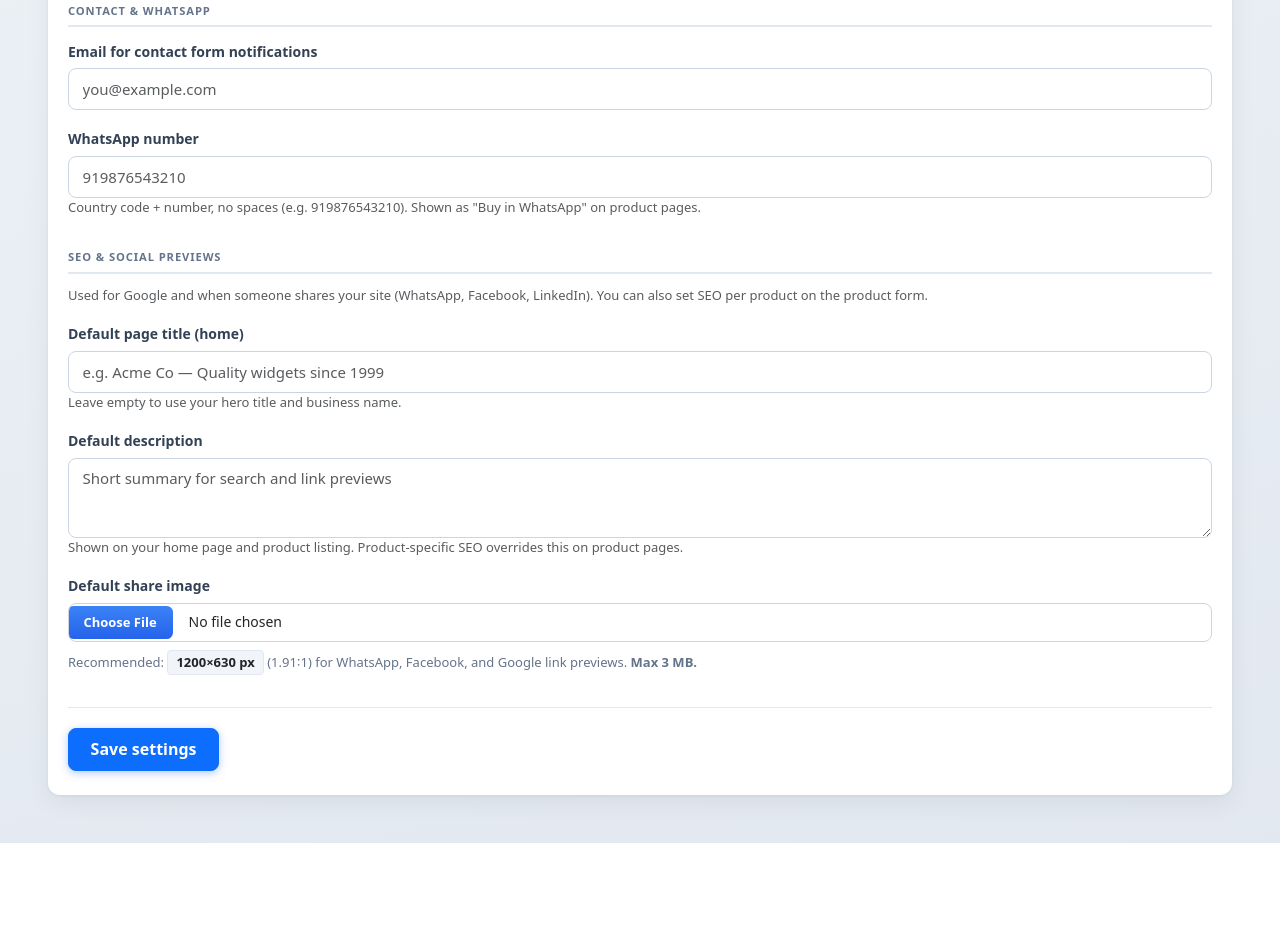
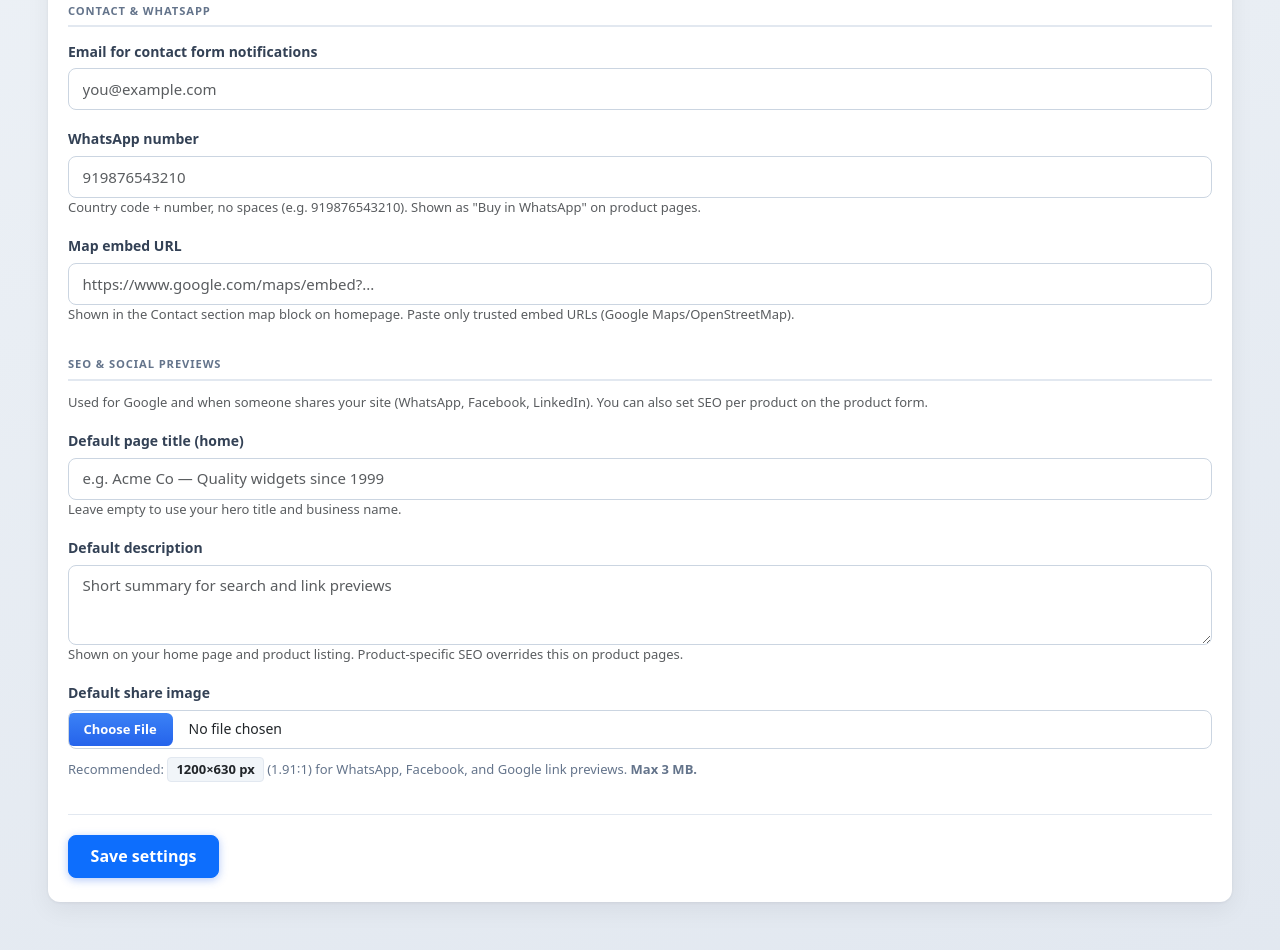
Before and after one commit to skdas007/siteforge, a Django app: template siteforge/templates/dashboard/settings.html in a window 1280 px wide. Shown: the part 1929-2879 px from the top of the page. Before the commit the page ends 2772 px from the top, so only its background shows below. Run offline with Django 5.2, Linux system fonts and the light colour scheme; the template is opened without the code that fills it: values that come from a table or form of the project are taken from there, others are empty; data comes from the database, SQL or seed files in the repository; some libraries are stand-ins or nearby versions.

Commit message:
add map to dynaimc

```diff
--- a/siteforge/apps/core/views.py
+++ b/siteforge/apps/core/views.py
@@ -98,7 +98,7 @@ class IndexView(TemplateView):
         context.setdefault("search_query", (self.request.GET.get("q") or "").strip())
         # Query param ?theme= for preview overrides
         q = self.request.GET.get("theme")
-        if q in ("default", "minimal", "clarity"):
+        if q in ("default", "minimal", "clarity", "aurora", "midnight", "blackred", "emeraldgold"):
             context["theme_slug"] = q
             _empty = Paginator([], HOME_PRODUCTS_PER_PAGE)
             context["products"] = _empty.page(1)
@@ -151,7 +151,7 @@ class IndexView(TemplateView):
             context["products"] = _empty.page(1)
             context["home_products_total_count"] = 0
 
-        if q in ("default", "minimal", "clarity"):
+        if q in ("default", "minimal", "clarity", "aurora", "midnight", "blackred", "emeraldgold"):
             add_seo_context(
                 self.request,
                 context,
--- a/siteforge/apps/tenants/forms.py
+++ b/siteforge/apps/tenants/forms.py
@@ -22,6 +22,11 @@ class SiteSettingsForm(forms.Form):
         required=False,
         label="WhatsApp number",
         help_text="With country code, no + or spaces (e.g. 919876543210). Used for 'Buy in WhatsApp' on product pages.",
+    )
+    map_embed_url = forms.URLField(
+        required=False,
+        label="Map embed URL",
+        help_text="Paste an iframe embed URL from Google Maps or OpenStreetMap for the Contact section map.",
     )
     banner_image = forms.ImageField(
         required=False,
--- a/siteforge/apps/tenants/models.py
+++ b/siteforge/apps/tenants/models.py
@@ -63,6 +63,11 @@ class Client(models.Model):
         max_length=20,
         blank=True,
         help_text="WhatsApp number with country code (e.g. 919876543210). Used for 'Buy in WhatsApp' on product pages.",
+    )
+    map_embed_url = models.URLField(
+        max_length=1200,
+        blank=True,
+        help_text="Optional map embed URL for Contact section iframe (Google Maps / OpenStreetMap embed link).",
     )
     seo_title = models.CharField(
         max_length=200,
--- a/siteforge/apps/tenants/views.py
+++ b/siteforge/apps/tenants/views.py
@@ -196,6 +196,7 @@ class DashboardSettingsView(DashboardClientMixin, FormView):
             "theme": client.theme.slug if client.theme_id else "default",
             "contact_email": client.contact_email or "",
             "whatsapp_number": getattr(client, "whatsapp_number", "") or "",
+            "map_embed_url": getattr(client, "map_embed_url", "") or "",
             "seo_title": getattr(client, "seo_title", "") or "",
             "seo_description": getattr(client, "seo_description", "") or "",
         }
@@ -209,6 +210,7 @@ class DashboardSettingsView(DashboardClientMixin, FormView):
         context["theme_slug"] = post.get("theme") or (client.theme.slug if client.theme_id else "default")
         context["contact_email"] = post.get("contact_email") or client.contact_email or ""
         context["whatsapp_number"] = post.get("whatsapp_number") or getattr(client, "whatsapp_number", "") or ""
+        context["map_embed_url"] = post.get("map_embed_url") or getattr(client, "map_embed_url", "") or ""
         slides = CarouselSlide.objects.filter(client=client).order_by("order")
         context["existing_slides"] = [
             {
@@ -242,6 +244,7 @@ class DashboardSettingsView(DashboardClientMixin, FormView):
         client.hero_subtitle = form.cleaned_data.get("hero_subtitle", "")
         client.contact_email = form.cleaned_data.get("contact_email", "") or ""
         client.whatsapp_number = (form.cleaned_data.get("whatsapp_number", "") or "").strip()[:20]
+        client.map_embed_url = (form.cleaned_data.get("map_embed_url", "") or "").strip()[:1200]
 
         # Prefer new upload over "remove" so replace-by-file-picker deletes the old S3 object.
         # Banner
--- a/siteforge/templates/dashboard/settings.html
+++ b/siteforge/templates/dashboard/settings.html
@@ -201,6 +201,11 @@
         <label for="id_whatsapp_number" class="form-label">WhatsApp number</label>
         <input type="text" name="whatsapp_number" id="id_whatsapp_number" class="form-control" value="{{ whatsapp_number|default:'' }}" placeholder="919876543210" maxlength="20">
         <p class="form-text small text-muted">Country code + number, no spaces (e.g. 919876543210). Shown as &quot;Buy in WhatsApp&quot; on product pages.</p>
+      </div>
+      <div class="mb-3">
+        <label for="id_map_embed_url" class="form-label">Map embed URL</label>
+        <input type="url" name="map_embed_url" id="id_map_embed_url" class="form-control" value="{{ map_embed_url|default:'' }}" placeholder="https://www.google.com/maps/embed?...">
+        <p class="form-text small text-muted mb-0">Shown in the Contact section map block on homepage. Paste only trusted embed URLs (Google Maps/OpenStreetMap).</p>
       </div>
 
       <p class="dashboard-form-section-title">SEO &amp; social previews</p>
```
Also changed, not shown: siteforge/apps/tenants/migrations/0009_client_map_embed_url.py (added).
